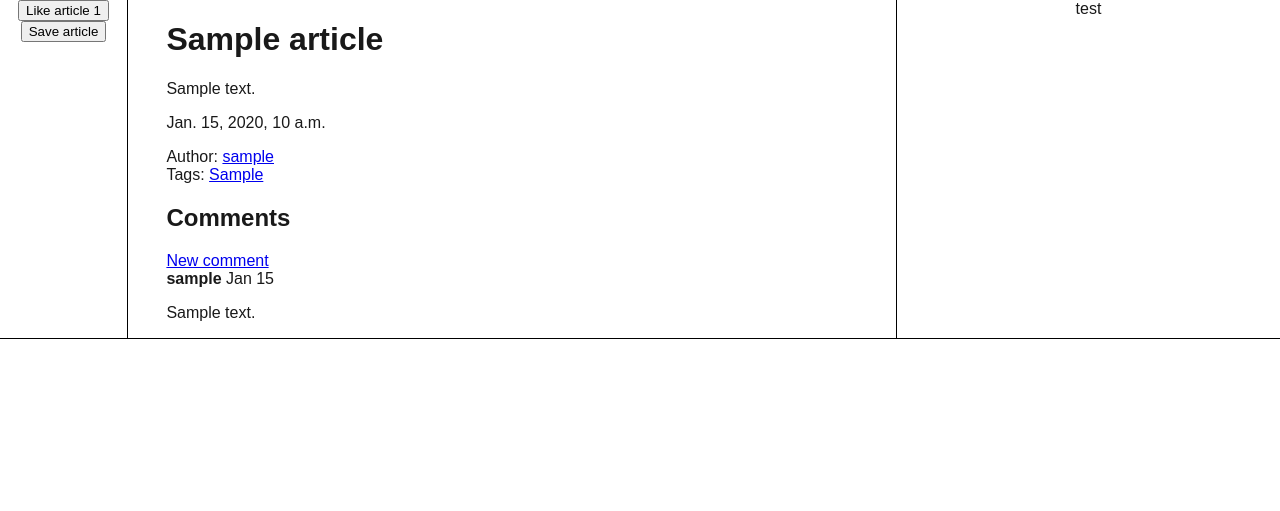
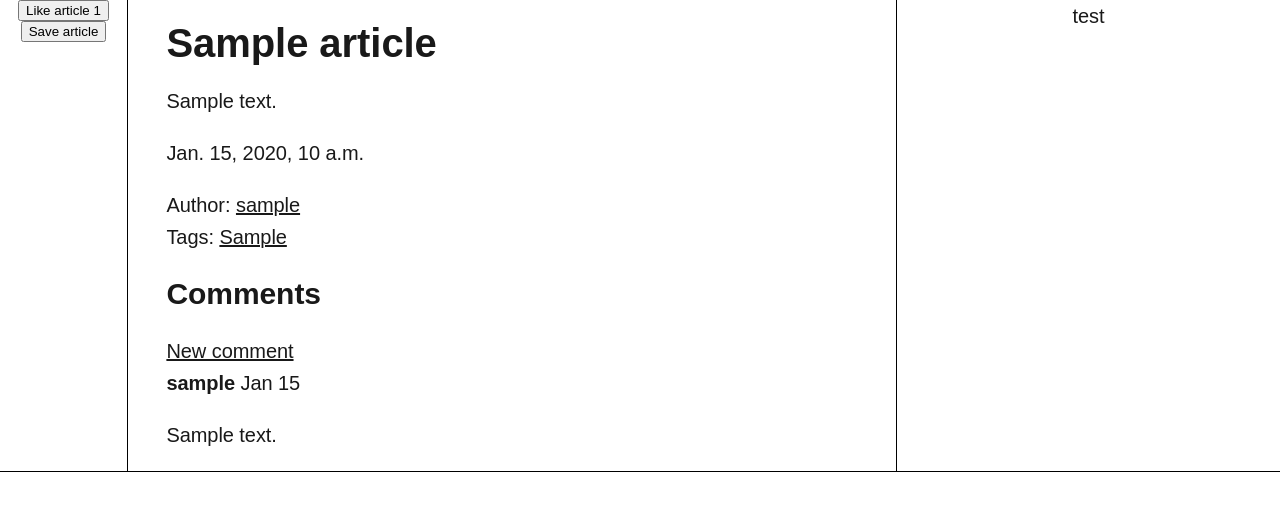
Before and after one commit to rcorrei4/blog-app, a Django app: a page that uses article/templates/article/layout.html in a window 1280 px wide. Shown: the part 69-580 px from the top of the page. Run offline with Django 4.2, Linux system fonts and the light colour scheme; tables that the repository leaves empty hold one stand-in row (values such as "Sample post"); some libraries are stand-ins or nearby versions.

Commit message:
style: article detail

```diff
--- a/article/static/css/article.css
+++ b/article/static/css/article.css
@@ -2,6 +2,9 @@
 	display: grid;
 	grid-template-columns: 10% 60% 30%;
 	border-bottom: 1px solid black;
+	line-height: 32px;
+	font-size: 20px;
+	letter-spacing: -0.003em;
 }
 
 .div-content .div {
@@ -10,6 +13,17 @@
 
 .div-content main {
 	margin: 0 5% 0 5%;
+}
+
+.div-content main code {
+	display: block;
+	font-size: 16px;
+	max-width: 100%;
+	overflow: auto;
+}
+
+.div-content a {
+	color: rgb(25, 25, 25);
 }
 
 .div-content main img {
```
